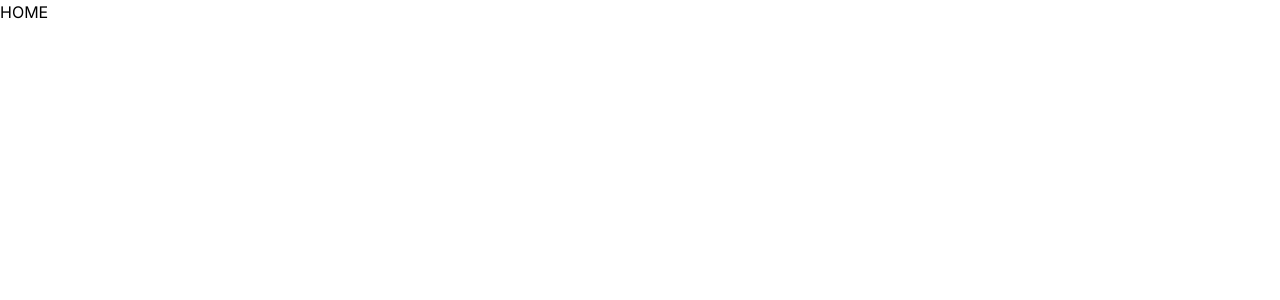
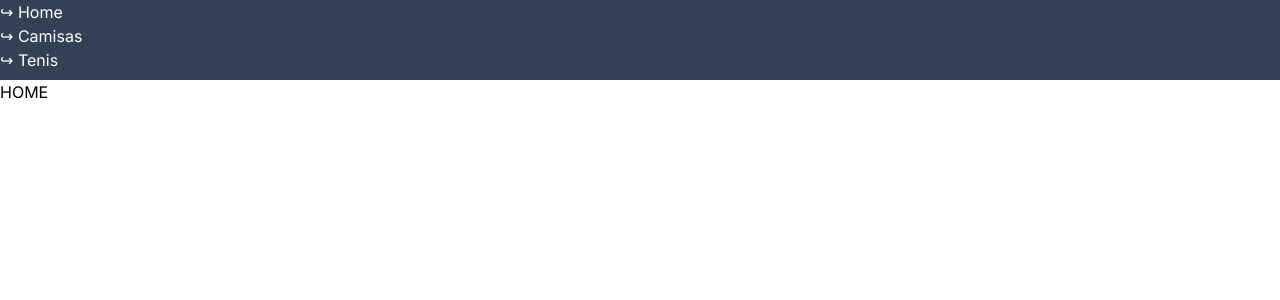
Before and after one commit to GEdO23/loja-app-1tdspg-rm99632, a Next.js app: page / in a window 1280 px wide. Shown: the top 300 px of the page. Built offline with nearby package versions, Linux system fonts and the light colour scheme.

Commit message:
Básicos de tailwind.css, layout.jsx e slug.

```diff
--- a/next.config.js
+++ b/next.config.js
@@ -1,4 +1,21 @@
 /** @type {import('next').NextConfig} */
-const nextConfig = {}
+const nextConfig = {};
 
-module.exports = nextConfig
+module.exports = {
+  images: {
+    remotePatterns: [
+      {
+        protocol: "https",
+        hostname: "prints.ultracoloringpages.com",
+        port: "",
+        pathname: "/**",
+      },
+      {
+        protocol: "https",
+        hostname: "http2.mlstatic.com",
+        port: "",
+        pathname: "/**",
+      }
+    ],
+  },
+};
--- a/src/app/layout.js
+++ /dev/null
@@ -1,17 +0,0 @@
-import { Inter } from 'next/font/google'
-import './globals.css'
-
-const inter = Inter({ subsets: ['latin'] })
-
-export const metadata = {
-  title: 'Entrega 4',
-  description: 'Generated by create next app',
-}
-
-export default function RootLayout({ children }) {
-  return (
-    <html lang="pt-br">
-      <body className={inter.className}>{children}</body>
-    </html>
-  )
-}
--- /dev/null
+++ b/src/app/layout.jsx
@@ -0,0 +1,29 @@
+import { Inter } from "next/font/google";
+import "./globals.css";
+import Link from "next/link";
+
+const inter = Inter({ subsets: ["latin"] });
+
+export const metadata = {
+  title: "Entrega 4",
+  description: "Generated by create next app",
+};
+
+export default function RootLayout({ children }) {
+  return (
+    <html lang="pt-br">
+      <body className={inter.className}>
+        <header className="bg-slate-700 h-20 text-white">
+          <nav>
+            <ul>
+              <li><Link href="/">↪ Home</Link></li>
+              <li><Link href="/produtos/camisa">↪ Camisas</Link></li>
+              <li><Link href="/produtos/tenis">↪ Tenis</Link></li>
+            </ul>
+          </nav>
+        </header>
+        {children}
+      </body>
+    </html>
+  );
+}
--- a/src/app/page.js
+++ b/src/app/page.jsx
@@ -1,8 +1,7 @@
-
 export default function Home() {
   return (
-    <main>
+    <>
       <h1>HOME</h1>
-    </main>
-  )
+    </>
+  );
 }
--- /dev/null
+++ b/src/app/produtos/[slug]/page.jsx
@@ -0,0 +1,11 @@
+import React from "react"
+
+export default function ProdutoSlug({params}) {
+  return (
+    <div>
+        <h1>Produto Slug</h1>
+        <p>Valor do parâmetro passado na URL : {params.slug}</p>
+
+    </div>
+  )
+}
--- /dev/null
+++ b/src/app/produtos/camisa/layout.jsx
@@ -0,0 +1,10 @@
+import React from 'react'
+
+export default function CamisaLayout({children}) {
+  return (
+    <div>
+        <p className="bg-red-300">Novas camisas de fio Egípicio</p>
+        {children}
+    </div>
+  )
+}
--- /dev/null
+++ b/src/app/produtos/camisa/page.jsx
@@ -0,0 +1,24 @@
+import React from "react";
+import Image from "next/image";
+
+export default function Camisa() {
+  return (
+    <div>
+      <h1>CAMISA</h1>
+      <div>
+        <p>Camisa</p>
+        <figure>
+          <Image
+            width={250}
+            height={250}
+            alt="camisa"
+            src={
+              "https://prints.ultracoloringpages.com/551ada1f48c923acddbbb135962eebb9.png"
+            }
+          />
+        </figure>
+      </div>
+
+    </div>
+  );
+}
--- /dev/null
+++ b/src/app/produtos/tenis/layout.jsx
@@ -0,0 +1,7 @@
+export default function TenisLayout({children}) {
+  return (
+    <div>
+        {children}
+    </div>
+  )
+}
--- /dev/null
+++ b/src/app/produtos/tenis/page.jsx
@@ -0,0 +1,24 @@
+import Image from "next/image";
+
+
+export default function Tenis() {
+    return (
+      <div>
+        <h1>CAMISA</h1>
+        <div>
+          <p>Camisa</p>
+          <figure>
+            <Image
+              width={250}
+              height={250}
+              alt="tenis"
+              src={
+                "https://http2.mlstatic.com/tnis-adidas-protostar-masculino-corrida-amortecedor-adipren-D_NQ_NP_827587-MLB30553157354_052019-F.jpg"
+              }
+            />
+          </figure>
+        </div>
+
+      </div>
+    );
+  }
```
